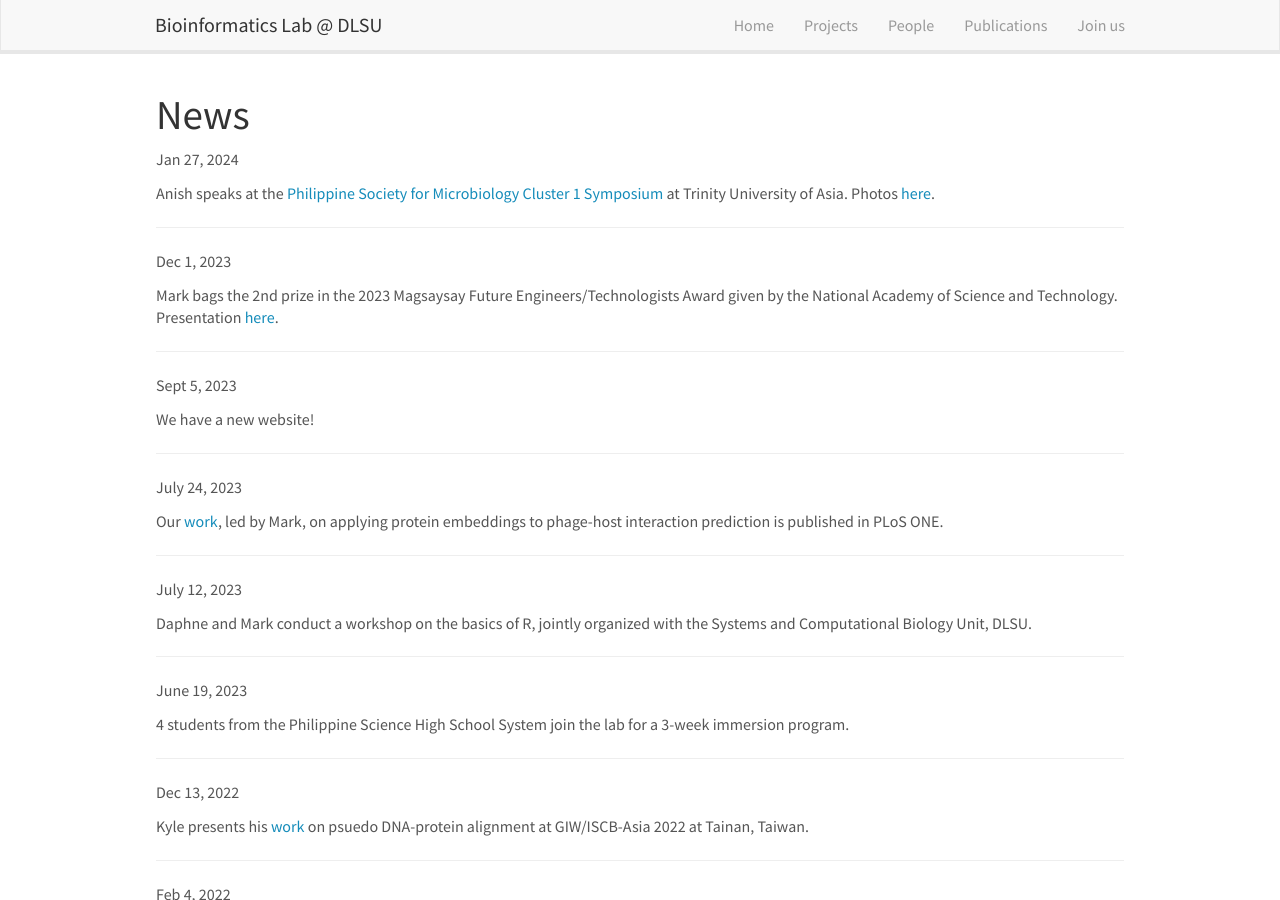
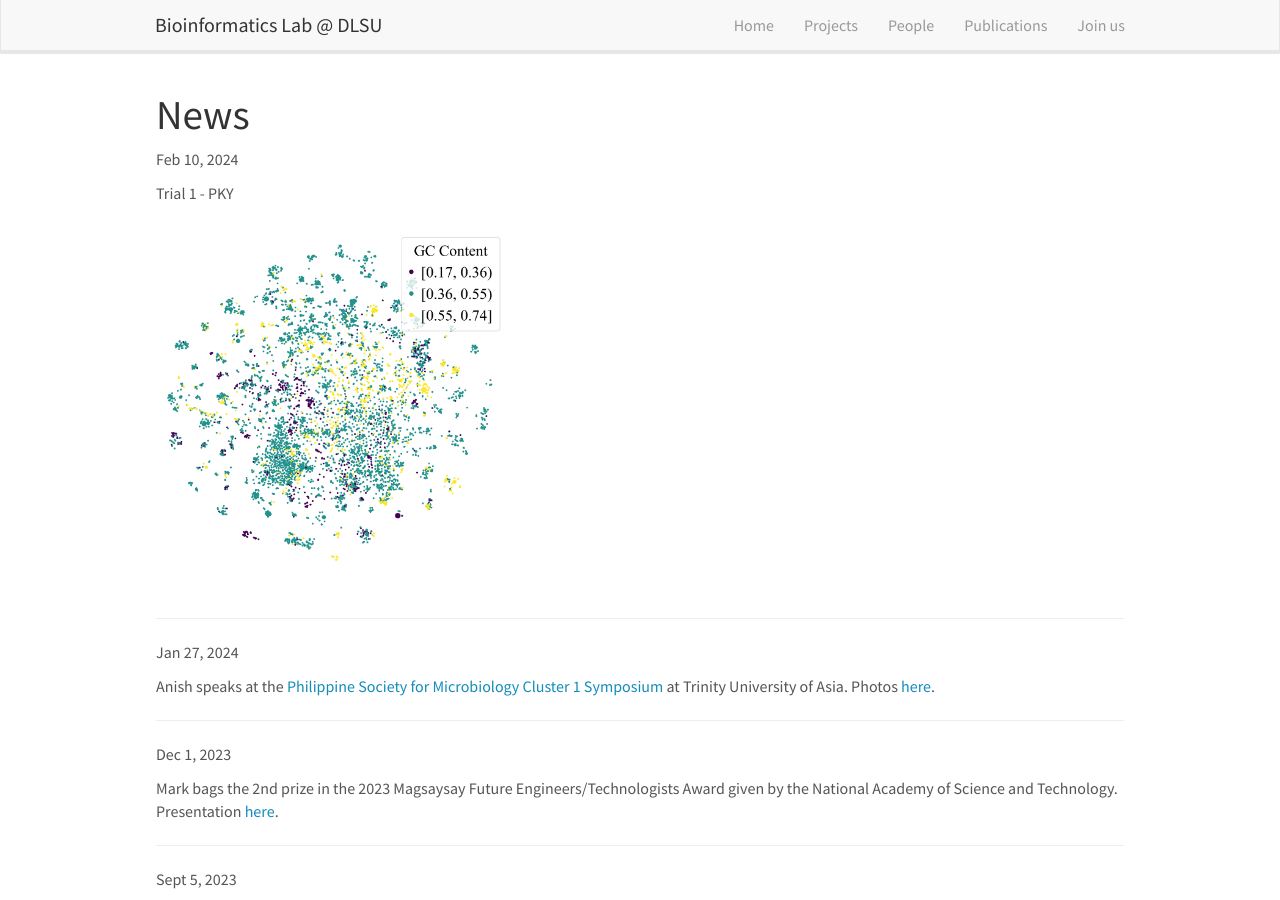
Before and after one commit to bioinfodlsu/bioinfodlsu.github.io, a Jekyll site: the page built from _pages/allnews.md, in a window 1280 px wide and 900 px high. Built offline with Jekyll 4.4.1, drawn with Linux system fonts in a browser that asks for light colours; nearby versions of some CDN libraries.

Commit message:
Adjusted the width of news well and accommodates pic key

```diff
--- a/_data/news.yml
+++ b/_data/news.yml
@@ -1,3 +1,7 @@
+- date: Feb 10, 2024
+  headline: Trial 1 - PKY
+  pic: mark_phi.png
+
 - date: Jan 27, 2024
   headline: Anish speaks at the [Philippine Society for Microbiology Cluster 1 Symposium](https://www.psm.org.ph/2023/2023-cluster-1-symposium/) at Trinity University of Asia. Photos [here](https://www.facebook.com/watch/?v=1356863334813080){:target="\_blank"}.
 
--- a/_includes/news.html
+++ b/_includes/news.html
@@ -15,7 +15,11 @@
     <h4 style="margin-top: 0.25em">News</h4>
 
     {% for article in site.data.news limit:5 %}
-    <p><b>{{ article.date }}</b><br />{{ article.headline | markdownify}}</p>
+    <p><b>{{ article.date }}</b><br />{{ article.headline | markdownify}}
+    {% if article.pic != nil %}
+    <img src="images/news/{{ article.pic }}" width=350 >
+    {% endif %}
+    </p>
     {% endfor %}
 
     <h5 style="margin-top: 1.5em">
--- a/_pages/allnews.md
+++ b/_pages/allnews.md
@@ -11,5 +11,8 @@ permalink: /allnews.html
 {% for article in site.data.news %}
 {{ article.date }}
 {{ article.headline | markdownify}}
+{% if article.pic != nil %}
+<img src="images/news/{{ article.pic }}" width=350 >
+{% endif %}
 ----
 {% endfor %}
```
Also changed, not shown: images/news/mark_phi.png (added).
